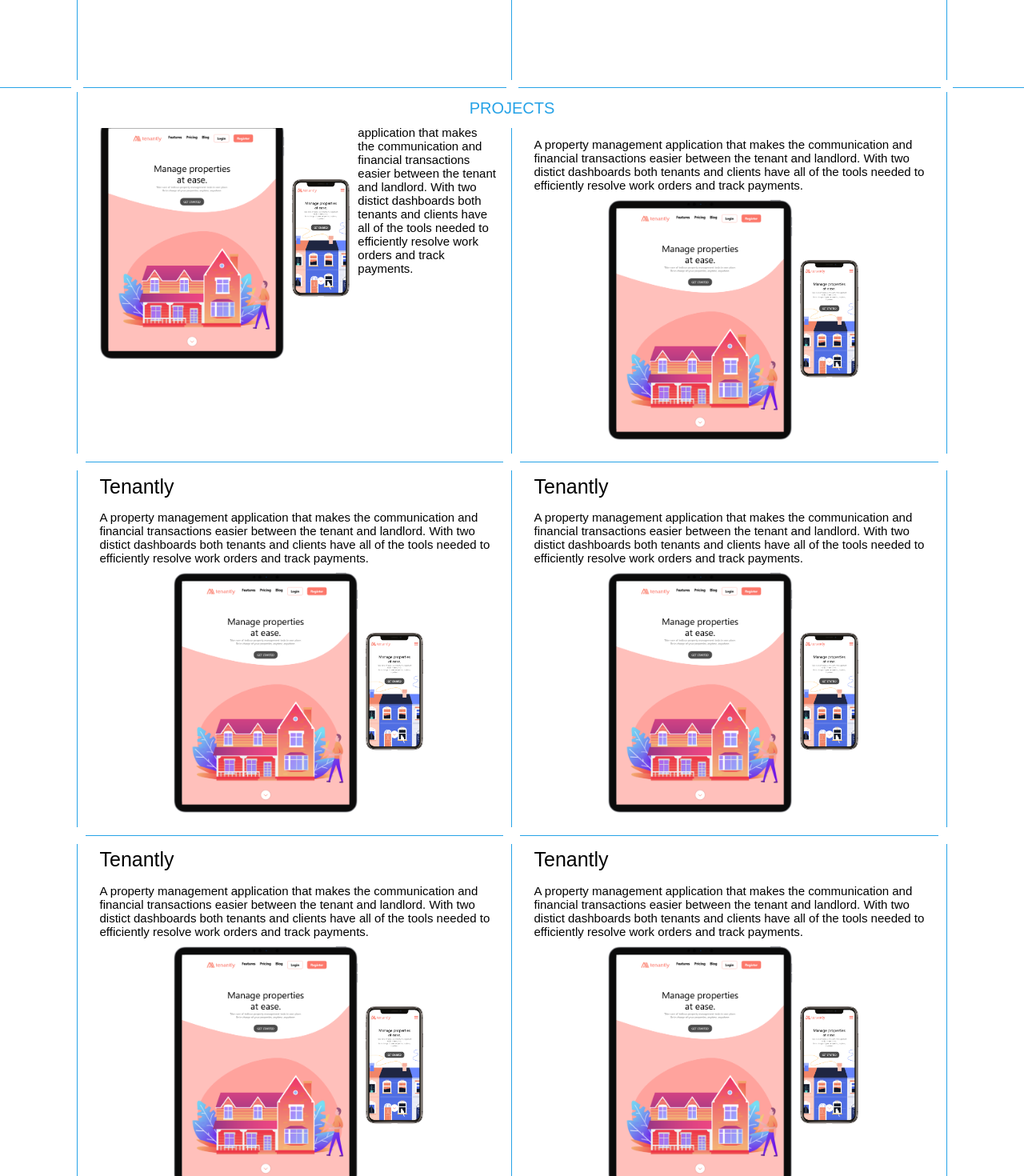
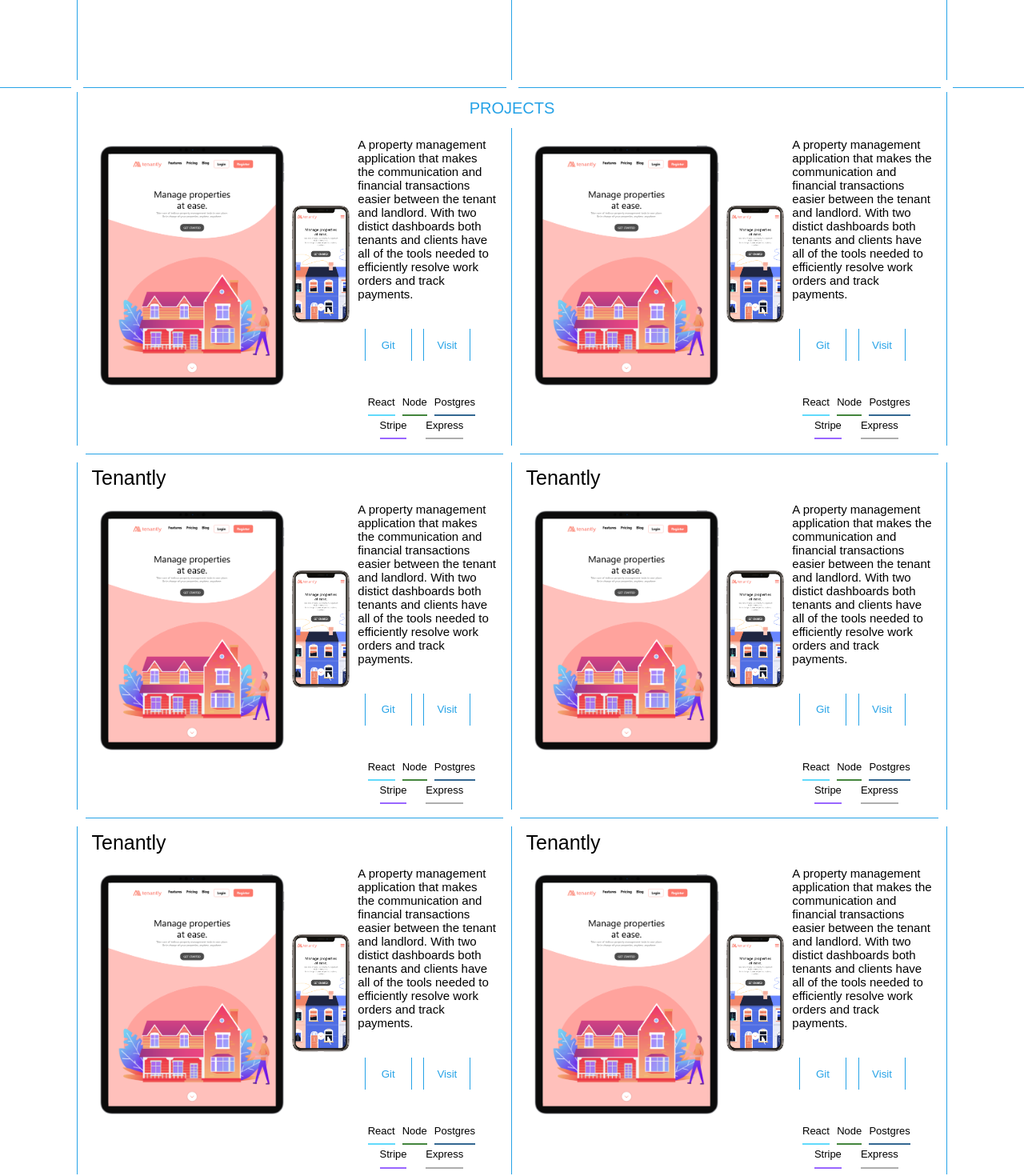
Before and after one commit to sweetooth101/curly-parakeet, a React (Create React App) app: page / in a window 1280 px wide. Shown: the part 640-2110 px from the top of the page at 80% size. Built offline with nearby package versions, Linux system fonts and the light colour scheme.

Commit message:
styled container

```diff
--- a/public/index.html
+++ b/public/index.html
@@ -10,7 +10,7 @@
     <meta name="theme-color" content="#000000" />
     <meta
       name="description"
-      content="Web site created using create-react-app"
+      content="Gordians Protfolio"
     />
     <link rel="apple-touch-icon" href="%PUBLIC_URL%/logo192.png" />
     <!--
--- a/src/assets/sass.scss
+++ b/src/assets/sass.scss
@@ -161,7 +161,6 @@
 .project{
     display:flex;
     flex-direction: column;
-    align-items: center;
     width:50%;
     min-height: 23rem;
     padding:1.75rem;
@@ -183,24 +182,90 @@
     flex-direction: row;
 }
 
-.name{
-    margin-left: 10px;
-}
 
 
-.name h1{
+.project h1{
     font-size:2.5rem;
     font-family: $font-projects;
     margin-bottom:.7em;
 }
-
-.name h3{
+.description{
+    display: flex;
+    flex-direction: column;
+    justify-content: space-evenly;
+}
+.description h3{
+    margin-left:10px ;
     font-family: $font-projects;
     font-size: 1.50rem;
     line-height: 1.7rem;
     font-weight: 400;
 }
 
+
+.links{
+    display:flex;
+    flex-direction: row;
+    justify-content: center;
+    margin-top:35px;
+}
+.btn-left{
+    width:40%;
+}
+
+.btn-right{
+    width:40%;
+}
+.btn-projects{
+    width:80%;
+    height:40px;
+    padding:0.5rem;
+    border:none;
+    color:$cerulean;
+    background-color: white;
+    border-right: 1px solid $cerulean;
+    border-left: 1px solid $cerulean;
+
+}
+
+.tags{
+    display: flex;
+    flex-direction: row;
+    width:80%;
+    margin:40px auto 0 auto;
+    justify-content: space-evenly;
+    flex-wrap: wrap;
+}
+
+.tags div{
+    margin:0.5rem 0.5rem 0 0;
+
+}
+
+.react{
+    border-bottom: 2px solid #61dafb;
+}
+
+.node{
+    border-bottom: 2px solid  #43853d;
+}
+
+.pg{
+    border-bottom: 2px solid #336791;
+}
+
+.stripe{
+    border-bottom: 2px solid #96f;
+}
+
+.express{
+    border-bottom: 2px solid #aeaeae;
+}
+
+.tags div h1{
+    font-size: 1.3rem;
+
+}
 
 .deviceImages-wrapper{
     position: relative;
@@ -240,9 +305,6 @@
     align-items: center;
 }
 
-.stack-icons:hover{
-    opacity: 1;
-}
 
 
 .stack-icons img{
--- a/src/page/projects.js
+++ b/src/page/projects.js
@@ -26,23 +26,43 @@
 
                                 <div className='device-wrapper'>
                                     <div className='deviceImages-wrapper'>
-                                        <div className='stack-icons'>
-                                            <img src={react} alt='react'/>
-                                            <img src={node} alt='node'/>
-                                        </div>
                                         <div className='device-images'>
                                             <img src={IpadPro} alt='Ipad'/>
                                             <img src={IphoneX} alt='Ipad'/>
                                         </div>
 
                                     </div>
-                                    <div className='name'>
+                                    <div className='description'>
                                         <h3>A property management application that makes the communication
                                             and financial transactions easier between the tenant and landlord.
                                             With two distict dashboards both tenants and clients have all of the
-                                            tools needed to efficiently resolve work orders and track payments.</h3>
+                                            tools needed to efficiently resolve work orders and track payments.
+                                        </h3>
+                                        <div className='links'>
+                                            <div className='btn-left'>
+                                            <a href="https://github.com/Lambda-School-Labs/labspt2-property-management"><button className='btn-projects'>Git</button></a>
+                                            </div>
+                                            <div className='btn-right'>
+                                            <a href="https://tenantly.netlify.app/"><button className='btn-projects'>Visit</button></a>
+                                            </div>
+
+                                        </div>
+                                        <div className='tags'>
+
+                                                <div className='react'><h1>React</h1></div>
+                                                <div className='node'><h1>Node</h1></div>
+                                                <div className='pg'><h1>Postgres</h1></div>
+                                                <div className='stripe'><h1>Stripe</h1></div>
+                                                <div className='express'><h1>Express</h1></div>
+
+
+
+
+
                                         </div>
                                     </div>
+                                </div>
+
 
 
                             </div>
@@ -52,25 +72,49 @@
                             <div className='border-space top-right'/>
                             <div className='border-space bottom-left'/>
                             <div className='border-space bottom-right'/>
+                            <h1>Tenantly</h1>
 
-                                <div className='name'>
-                                    <h1>Tenantly</h1>
-                                    <h3>A property management application that makes the communication
-                                        and financial transactions easier between the tenant and landlord.
-                                        With two distict dashboards both tenants and clients have all of the
-                                        tools needed to efficiently resolve work orders and track payments.</h3>
-                                </div>
+                        <div className='device-wrapper'>
                             <div className='deviceImages-wrapper'>
-                                    <div className='stack-icons'>
-                                        <img src={react} alt='react'/>
-                                        <img src={node} alt='node'/>
-                                    </div>
                                 <div className='device-images'>
                                     <img src={IpadPro} alt='Ipad'/>
                                     <img src={IphoneX} alt='Ipad'/>
                                 </div>
 
                             </div>
+                            <div className='description'>
+                                <h3>A property management application that makes the communication
+                                    and financial transactions easier between the tenant and landlord.
+                                    With two distict dashboards both tenants and clients have all of the
+                                    tools needed to efficiently resolve work orders and track payments.
+                                </h3>
+                                <div className='links'>
+                                    <div className='btn-left'>
+                                    <a href="https://github.com/Lambda-School-Labs/labspt2-property-management"><button className='btn-projects'>Git</button></a>
+                                    </div>
+                                    <div className='btn-right'>
+                                    <a href="https://tenantly.netlify.app/"><button className='btn-projects'>Visit</button></a>
+                                    </div>
+
+                                </div>
+                                <div className='tags'>
+
+                                        <div className='react'><h1>React</h1></div>
+                                        <div className='node'><h1>Node</h1></div>
+                                        <div className='pg'><h1>Postgres</h1></div>
+                                        <div className='stripe'><h1>Stripe</h1></div>
+                                        <div className='express'><h1>Express</h1></div>
+
+
+
+
+
+                                </div>
+                            </div>
+                        </div>
+
+
+
                     </div>
                     <div className='project'>
 
@@ -78,25 +122,49 @@
                             <div className='border-space top-right'/>
                             <div className='border-space bottom-left'/>
                             <div className='border-space bottom-right'/>
+                            <h1>Tenantly</h1>
 
-                                <div className='name'>
-                                    <h1>Tenantly</h1>
-                                    <h3>A property management application that makes the communication
-                                        and financial transactions easier between the tenant and landlord.
-                                        With two distict dashboards both tenants and clients have all of the
-                                        tools needed to efficiently resolve work orders and track payments.</h3>
-                                </div>
+                        <div className='device-wrapper'>
                             <div className='deviceImages-wrapper'>
-                                    <div className='stack-icons'>
-                                        <img src={react} alt='react'/>
-                                        <img src={node} alt='node'/>
-                                    </div>
                                 <div className='device-images'>
                                     <img src={IpadPro} alt='Ipad'/>
                                     <img src={IphoneX} alt='Ipad'/>
                                 </div>
 
                             </div>
+                            <div className='description'>
+                                <h3>A property management application that makes the communication
+                                    and financial transactions easier between the tenant and landlord.
+                                    With two distict dashboards both tenants and clients have all of the
+                                    tools needed to efficiently resolve work orders and track payments.
+                                </h3>
+                                <div className='links'>
+                                    <div className='btn-left'>
+                                    <a href="https://github.com/Lambda-School-Labs/labspt2-property-management"><button className='btn-projects'>Git</button></a>
+                                    </div>
+                                    <div className='btn-right'>
+                                    <a href="https://tenantly.netlify.app/"><button className='btn-projects'>Visit</button></a>
+                                    </div>
+
+                                </div>
+                                <div className='tags'>
+
+                                        <div className='react'><h1>React</h1></div>
+                                        <div className='node'><h1>Node</h1></div>
+                                        <div className='pg'><h1>Postgres</h1></div>
+                                        <div className='stripe'><h1>Stripe</h1></div>
+                                        <div className='express'><h1>Express</h1></div>
+
+
+
+
+
+                                </div>
+                            </div>
+                        </div>
+
+
+
                     </div>
                     <div className='project'>
 
@@ -104,107 +172,153 @@
                             <div className='border-space top-right'/>
                             <div className='border-space bottom-left'/>
                             <div className='border-space bottom-right'/>
+                            <h1>Tenantly</h1>
 
-                                <div className='name'>
-                                    <h1>Tenantly</h1>
-                                    <h3>A property management application that makes the communication
-                                        and financial transactions easier between the tenant and landlord.
-                                        With two distict dashboards both tenants and clients have all of the
-                                        tools needed to efficiently resolve work orders and track payments.</h3>
-                                </div>
+                        <div className='device-wrapper'>
                             <div className='deviceImages-wrapper'>
-                                    <div className='stack-icons'>
-                                        <img src={react} alt='react'/>
-                                        <img src={node} alt='node'/>
-                                    </div>
                                 <div className='device-images'>
                                     <img src={IpadPro} alt='Ipad'/>
                                     <img src={IphoneX} alt='Ipad'/>
                                 </div>
 
                             </div>
+                            <div className='description'>
+                                <h3>A property management application that makes the communication
+                                    and financial transactions easier between the tenant and landlord.
+                                    With two distict dashboards both tenants and clients have all of the
+                                    tools needed to efficiently resolve work orders and track payments.
+                                </h3>
+                                <div className='links'>
+                                    <div className='btn-left'>
+                                    <a href="https://github.com/Lambda-School-Labs/labspt2-property-management"><button className='btn-projects'>Git</button></a>
+                                    </div>
+                                    <div className='btn-right'>
+                                    <a href="https://tenantly.netlify.app/"><button className='btn-projects'>Visit</button></a>
+                                    </div>
+
+                                </div>
+                                <div className='tags'>
+
+                                        <div className='react'><h1>React</h1></div>
+                                        <div className='node'><h1>Node</h1></div>
+                                        <div className='pg'><h1>Postgres</h1></div>
+                                        <div className='stripe'><h1>Stripe</h1></div>
+                                        <div className='express'><h1>Express</h1></div>
+
+
+
+
+
+                                </div>
+                            </div>
+                        </div>
+
+
+
                     </div>
                     <div className='project'>
-
 
                             <div className='border-space top-left'/>
                             <div className='border-space top-right'/>
                             <div className='border-space bottom-left'/>
                             <div className='border-space bottom-right'/>
+                            <h1>Tenantly</h1>
 
-                                <div className='name'>
-                                    <h1>Tenantly</h1>
-                                    <h3>A property management application that makes the communication
-                                        and financial transactions easier between the tenant and landlord.
-                                        With two distict dashboards both tenants and clients have all of the
-                                        tools needed to efficiently resolve work orders and track payments.</h3>
-                                </div>
+                        <div className='device-wrapper'>
                             <div className='deviceImages-wrapper'>
-                                    <div className='stack-icons'>
-                                        <img src={react} alt='react'/>
-                                        <img src={node} alt='node'/>
-                                    </div>
                                 <div className='device-images'>
                                     <img src={IpadPro} alt='Ipad'/>
                                     <img src={IphoneX} alt='Ipad'/>
                                 </div>
 
                             </div>
+                            <div className='description'>
+                                <h3>A property management application that makes the communication
+                                    and financial transactions easier between the tenant and landlord.
+                                    With two distict dashboards both tenants and clients have all of the
+                                    tools needed to efficiently resolve work orders and track payments.
+                                </h3>
+                                <div className='links'>
+                                    <div className='btn-left'>
+                                    <a href="https://github.com/Lambda-School-Labs/labspt2-property-management"><button className='btn-projects'>Git</button></a>
+                                    </div>
+                                    <div className='btn-right'>
+                                    <a href="https://tenantly.netlify.app/"><button className='btn-projects'>Visit</button></a>
+                                    </div>
+
+                                </div>
+                                <div className='tags'>
+
+                                        <div className='react'><h1>React</h1></div>
+                                        <div className='node'><h1>Node</h1></div>
+                                        <div className='pg'><h1>Postgres</h1></div>
+                                        <div className='stripe'><h1>Stripe</h1></div>
+                                        <div className='express'><h1>Express</h1></div>
+
+
+
+
+
+                                </div>
+                            </div>
+                        </div>
+
+
+
                     </div>
                     <div className='project'>
-
 
                             <div className='border-space top-left'/>
                             <div className='border-space top-right'/>
                             <div className='border-space bottom-left'/>
                             <div className='border-space bottom-right'/>
+                            <h1>Tenantly</h1>
 
-                                <div className='name'>
-                                    <h1>Tenantly</h1>
-                                    <h3>A property management application that makes the communication
-                                        and financial transactions easier between the tenant and landlord.
-                                        With two distict dashboards both tenants and clients have all of the
-                                        tools needed to efficiently resolve work orders and track payments.</h3>
-                                </div>
+                        <div className='device-wrapper'>
                             <div className='deviceImages-wrapper'>
-                                    <div className='stack-icons'>
-                                        <img src={react} alt='react'/>
-                                        <img src={node} alt='node'/>
-                                    </div>
                                 <div className='device-images'>
                                     <img src={IpadPro} alt='Ipad'/>
                                     <img src={IphoneX} alt='Ipad'/>
                                 </div>
 
                             </div>
-                            </div>
-                            <div className='project'>
-
-
-                                    <div className='border-space top-left'/>
-                                    <div className='border-space top-right'/>
-                                    <div className='border-space bottom-left'/>
-                                    <div className='border-space bottom-right'/>
-
-                                <div className='name'>
-                                    <h1>Tenantly</h1>
+                            <div className='description'>
                                 <h3>A property management application that makes the communication
                                     and financial transactions easier between the tenant and landlord.
                                     With two distict dashboards both tenants and clients have all of the
-                                        tools needed to efficiently resolve work orders and track payments.</h3>
+                                    tools needed to efficiently resolve work orders and track payments.
+                                </h3>
+                                <div className='links'>
+                                    <div className='btn-left'>
+                                    <a href="https://github.com/Lambda-School-Labs/labspt2-property-management"><button className='btn-projects'>Git</button></a>
                                     </div>
-                                <div className='deviceImages-wrapper'>
-                                    <div className='stack-icons'>
-                                        <img src={react} alt='react'/>
-                                        <img src={node} alt='node'/>
-                                    </div>
-                                    <div className='device-images'>
-                                        <img src={IpadPro} alt='Ipad'/>
-                                        <img src={IphoneX} alt='Ipad'/>
+                                    <div className='btn-right'>
+                                    <a href="https://tenantly.netlify.app/"><button className='btn-projects'>Visit</button></a>
                                     </div>
 
                                 </div>
+                                <div className='tags'>
+
+                                        <div className='react'><h1>React</h1></div>
+                                        <div className='node'><h1>Node</h1></div>
+                                        <div className='pg'><h1>Postgres</h1></div>
+                                        <div className='stripe'><h1>Stripe</h1></div>
+                                        <div className='express'><h1>Express</h1></div>
+
+
+
+
+
                                 </div>
+                            </div>
+                        </div>
+
+
+
+                    </div>
+
+
+
                     </ul>
                 </div>
 
```
Also changed, not shown: public/manifest.json. Lines whose indentation alone changed are shown as unchanged.
